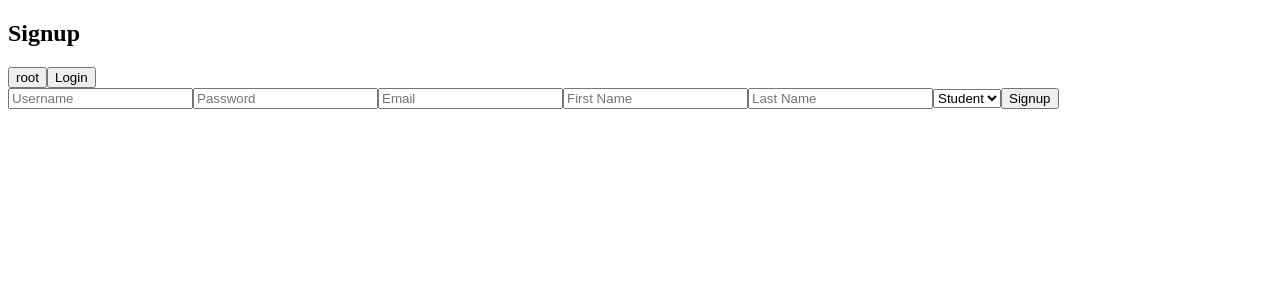
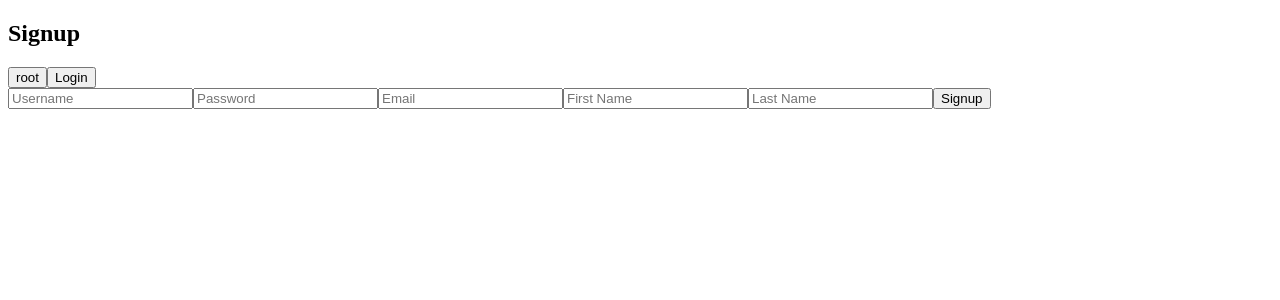
Before and after one commit to GR4C3FR/Sharesource, a React (Vite) app in the folder frontend/my-app/: page /signup in a window 1280 px wide. Shown: the top 300 px of the page. Built offline with nearby package versions, Linux system fonts and the light colour scheme.

Commit message:
removed role options in signup

```diff
--- a/frontend/my-app/src/pages/Signup.jsx
+++ b/frontend/my-app/src/pages/Signup.jsx
@@ -21,7 +21,7 @@ export default function Signup() {
         email,
         firstName,
         lastName,
-        role,
+        role: "Student"
       });
       alert("Signup successful! Please login.");
       navigate("/login");
@@ -42,10 +42,11 @@ export default function Signup() {
         <input placeholder="First Name" value={firstName} onChange={(e) => setFirstName(e.target.value)} required />
         <input placeholder="Last Name" value={lastName} onChange={(e) => setLastName(e.target.value)} required />
 
-        <select value={role} onChange={(e) => setRole(e.target.value)} required>
+        <input type="hidden" value="Student" />
+        {/* <select value={role} onChange={(e) => setRole(e.target.value)} required>
           <option value="Student">Student</option>
           <option value="Admin">Admin</option>
-        </select>
+        </select> */}
 
         <button type="submit">Signup</button>
       </form>
```
Also changed, not shown: 1 other file (tests, documents, lock files or other folders).
